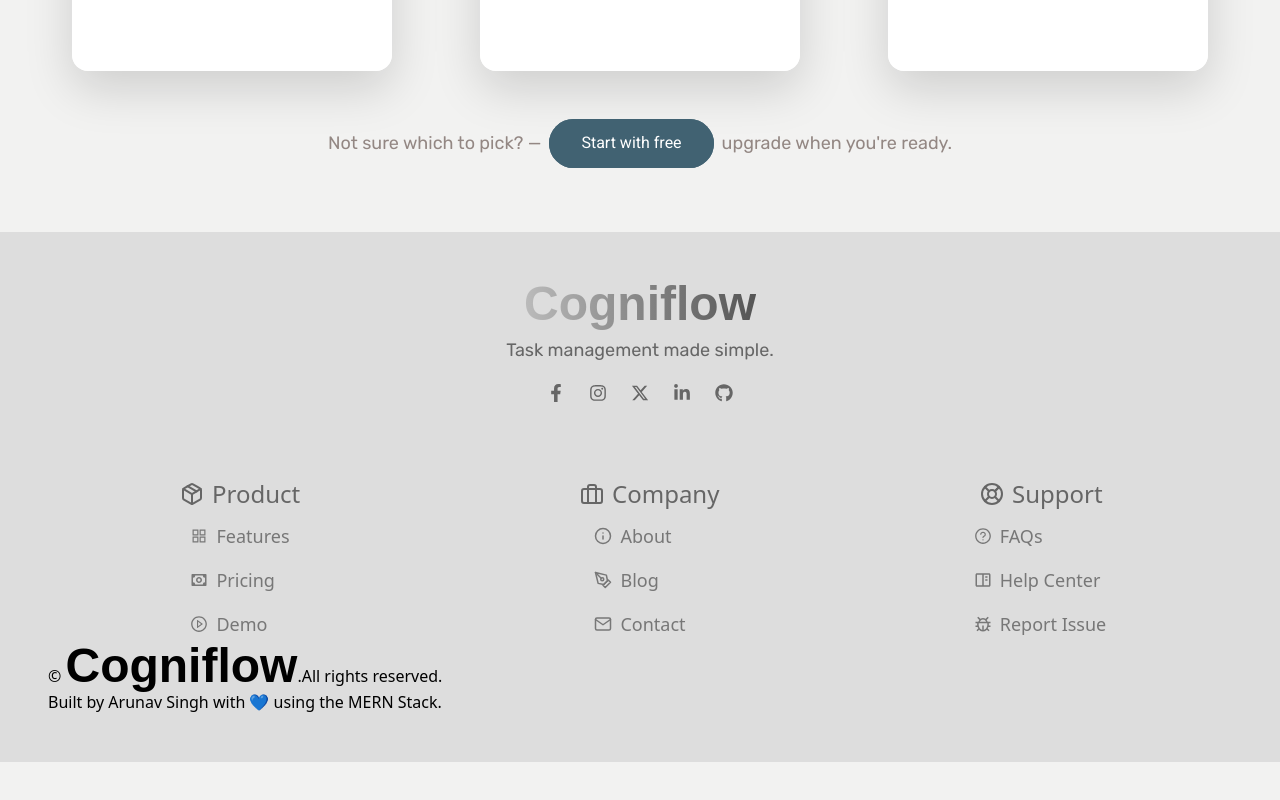
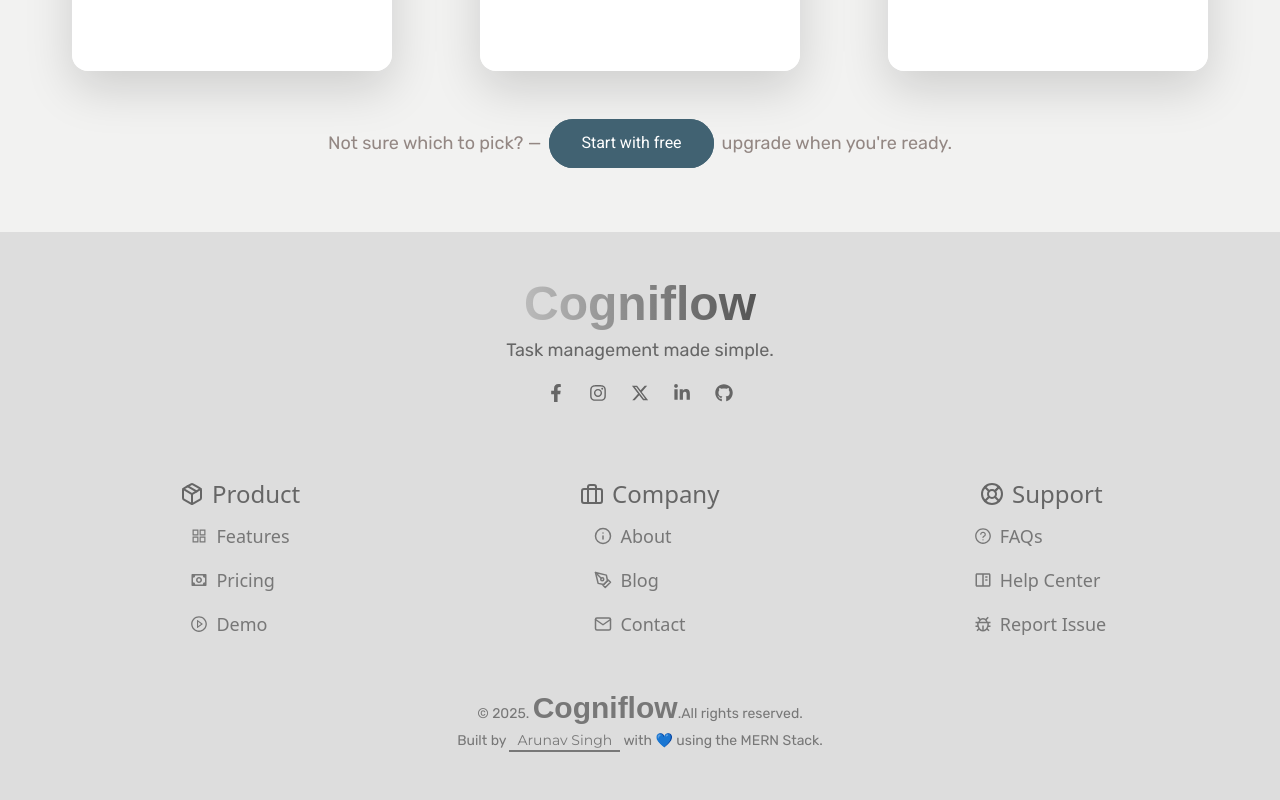
Before and after one commit to arunav999/CogniFlow-frontend, a React (Vite) app: page / in a window 1280 px wide. Shown: the part 5611-6411 px from the top of the page. Before the commit the page ends 6373 px from the top, so only its background shows below. Built offline with nearby package versions, Linux system fonts and the light colour scheme; a web font is replaced by a local one.

Commit message:
landing page design completed, only images remaing

```diff
--- a/src/components/Layout/Footer/Footer.jsx
+++ b/src/components/Layout/Footer/Footer.jsx
@@ -86,14 +86,19 @@ const Footer = () => {
         </div>
 
         {/* COPYRIGHT */}
-        <div className="">
-          <p>
-            &copy; <span className="logo">Cogniflow</span>.All rights reserved.
+        <div className="flex flex-col items-center justify-center mt-12 gap-1 text-sm text-[#777] font-body">
+          <p className="xs:text-[12px] md:text-[14px]">
+            &copy; {new Date().getFullYear()}.{" "}
+            <span className="logo-footer">Cogniflow</span>.All rights reserved.
           </p>
 
-          <p>
+          <p className="xs:text-[12px] md:text-[14px]">
             Built by{" "}
-            <a href="https://arunavsingh.netlify.app/" target="blank">
+            <a
+              href="https://arunavsingh.netlify.app/"
+              target="blank"
+              className="inline-block px-2 border-b-2 font-heading hover:text-[#ddd] hover:bg-[#777] transition-all duration-300"
+            >
               Arunav Singh
             </a>{" "}
             with 💙 using the MERN Stack.
--- a/src/index.css
+++ b/src/index.css
@@ -92,6 +92,10 @@
   @apply font-logo xs:text-3xl sm:text-5xl font-bold;
 }
 
+.logo-footer {
+  @apply font-logo xs:text-lg md:text-3xl font-semibold;
+}
+
 .logo-gradient {
   @apply bg-gradient-to-r from-[#53aea0] to-[#18455a] bg-clip-text text-transparent;
 }
```
